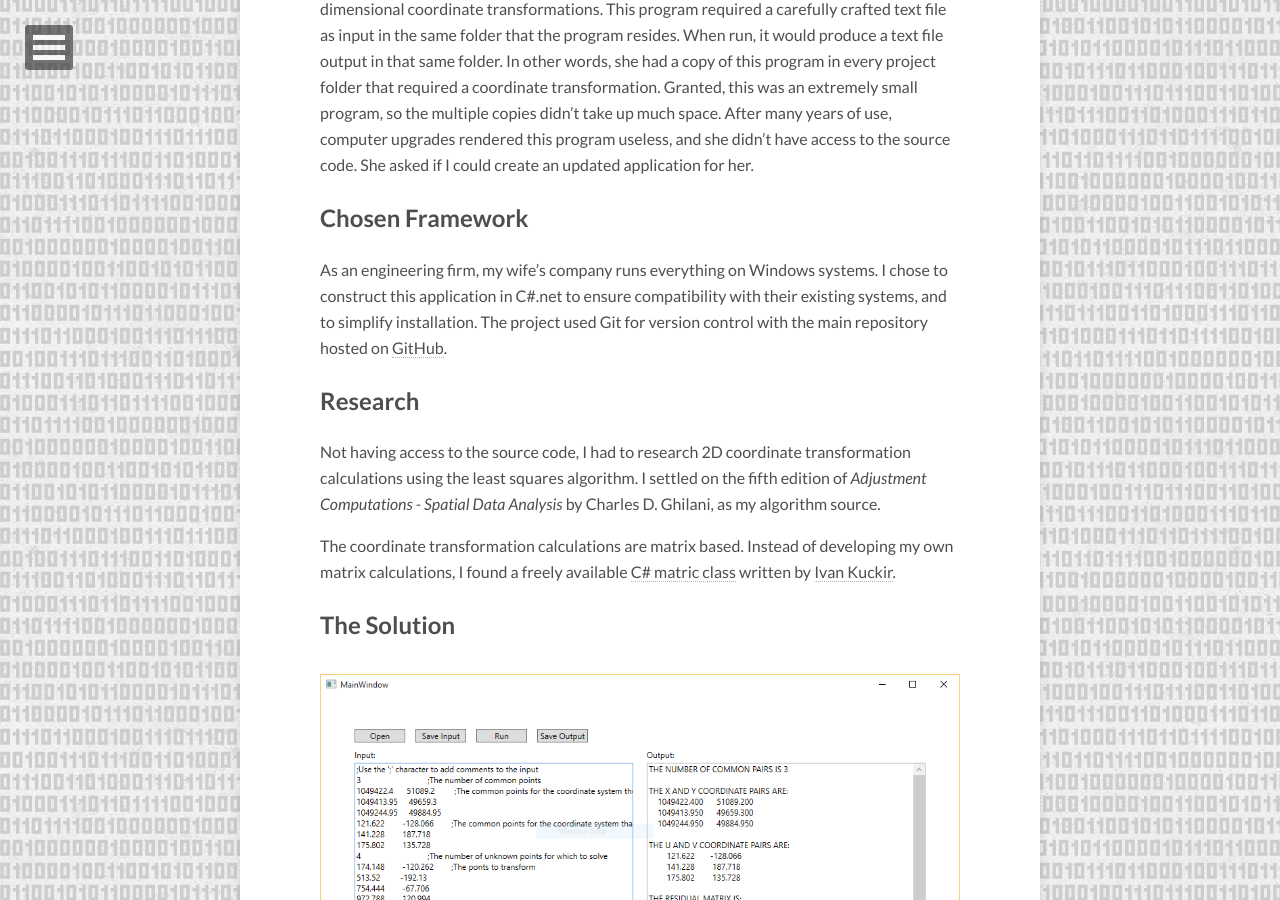
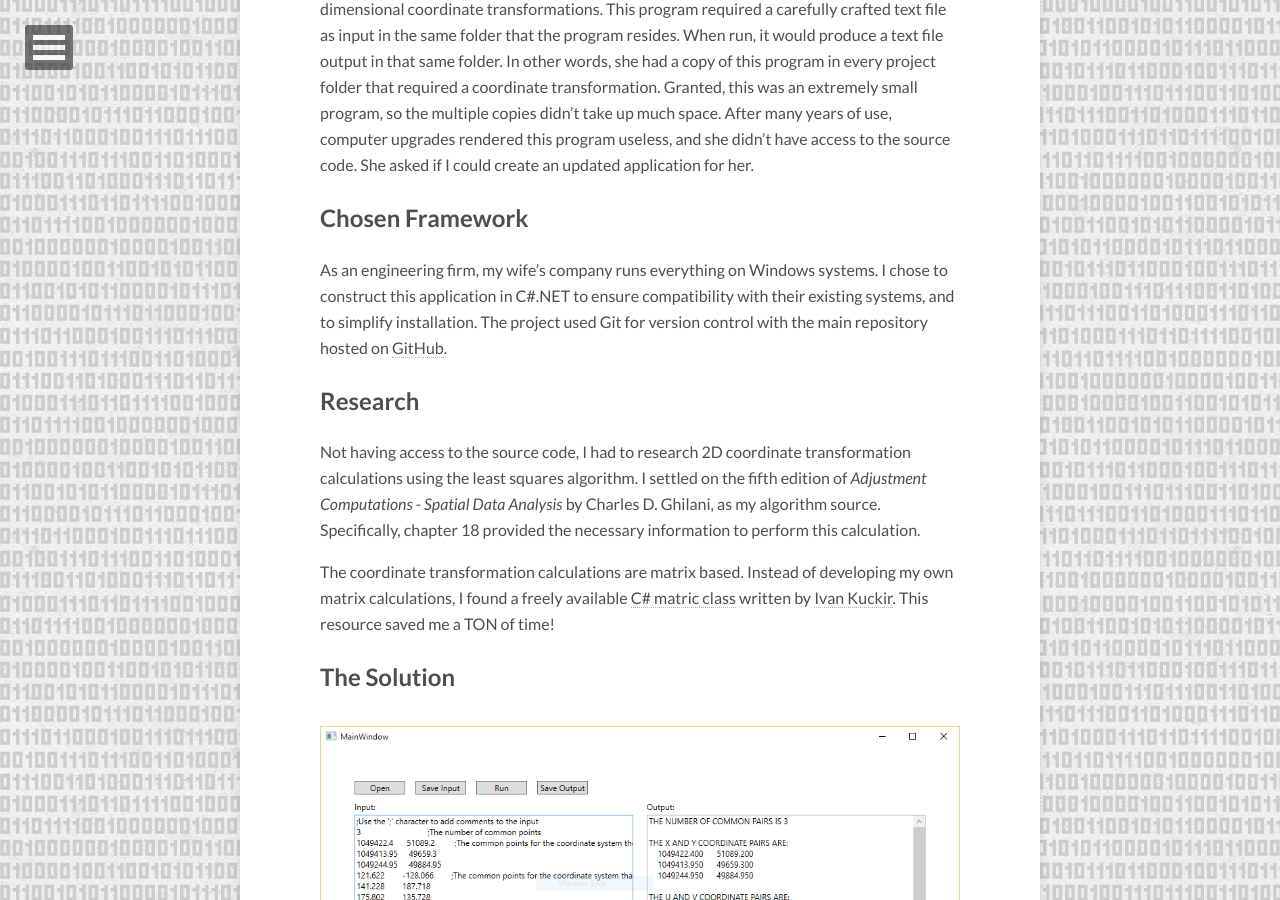
Before and after one commit to JacobMDavidson/JacobMDavidson.github.io, a Jekyll site: the page built from _posts/csharp/2015-08-01-coordinate-transformation.md, in a window 1280 px wide and 900 px high, scrolled down 609 px. Built offline with Jekyll 4.4.1, drawn with Linux system fonts in a browser that asks for light colours; nearby versions of some CDN libraries.

Commit message:
Some corrections to the Coordinate Transformation post

```diff
--- a/_posts/csharp/2015-08-01-coordinate-transformation.md
+++ b/_posts/csharp/2015-08-01-coordinate-transformation.md
@@ -15,13 +15,13 @@ My wife is a licensed land surveyor. She used an old c based console program to
 
 ## Chosen Framework
 
-As an engineering firm, my wife's company runs everything on Windows systems. I chose to construct this application in C#.net to ensure compatibility with their existing systems, and to simplify installation. The project used Git for version control with the main repository hosted on [GitHub](https://github.com/JacobMDavidson/Coordinate-Transformation/tree/master/CoordinateTransformation).
+As an engineering firm, my wife's company runs everything on Windows systems. I chose to construct this application in C#.NET to ensure compatibility with their existing systems, and to simplify installation. The project used Git for version control with the main repository hosted on [GitHub](https://github.com/JacobMDavidson/Coordinate-Transformation/tree/master/CoordinateTransformation).
 
 ## Research
 
-Not having access to the source code, I had to research 2D coordinate transformation calculations using the least squares algorithm. I settled on the fifth edition of *Adjustment Computations - Spatial Data Analysis* by Charles D. Ghilani, as my algorithm source.
+Not having access to the source code, I had to research 2D coordinate transformation calculations using the least squares algorithm. I settled on the fifth edition of *Adjustment Computations - Spatial Data Analysis* by Charles D. Ghilani, as my algorithm source. Specifically, chapter 18 provided the necessary information to perform this calculation.
 
-The coordinate transformation calculations are matrix based. Instead of developing my own matrix calculations, I found a freely available [C# matric class](https://github.com/darkdragon-001/LightweightMatrixCSharp) written by [Ivan Kuckir](http://blog.ivank.net).
+The coordinate transformation calculations are matrix based. Instead of developing my own matrix calculations, I found a freely available [C# matric class](https://github.com/darkdragon-001/LightweightMatrixCSharp) written by [Ivan Kuckir](http://blog.ivank.net). This resource saved me a TON of time!
 
 ## The Solution
 
```
